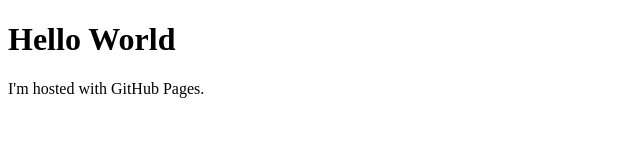
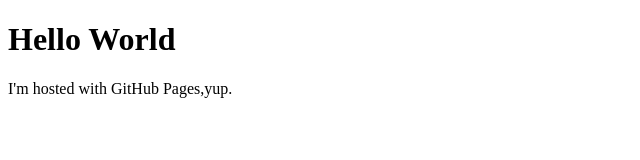
Before and after one commit to Prannoy-Kathiresan/prannoy-kathiresan.github.io, a plain HTML site: page index.html in a window 1280 px wide. Shown: the full height of the page, 0-640 px from the left. Drawn offline with Linux system fonts and the light colour scheme.

Commit message:
Update index.html

```diff
--- a/index.html
+++ b/index.html
@@ -2,6 +2,6 @@
 <html>
 <body>
 <h1>Hello World</h1>
-<p>I'm hosted with GitHub Pages.</p>
+<p>I'm hosted with GitHub Pages,yup.</p>
 </body>
 </html>
```
